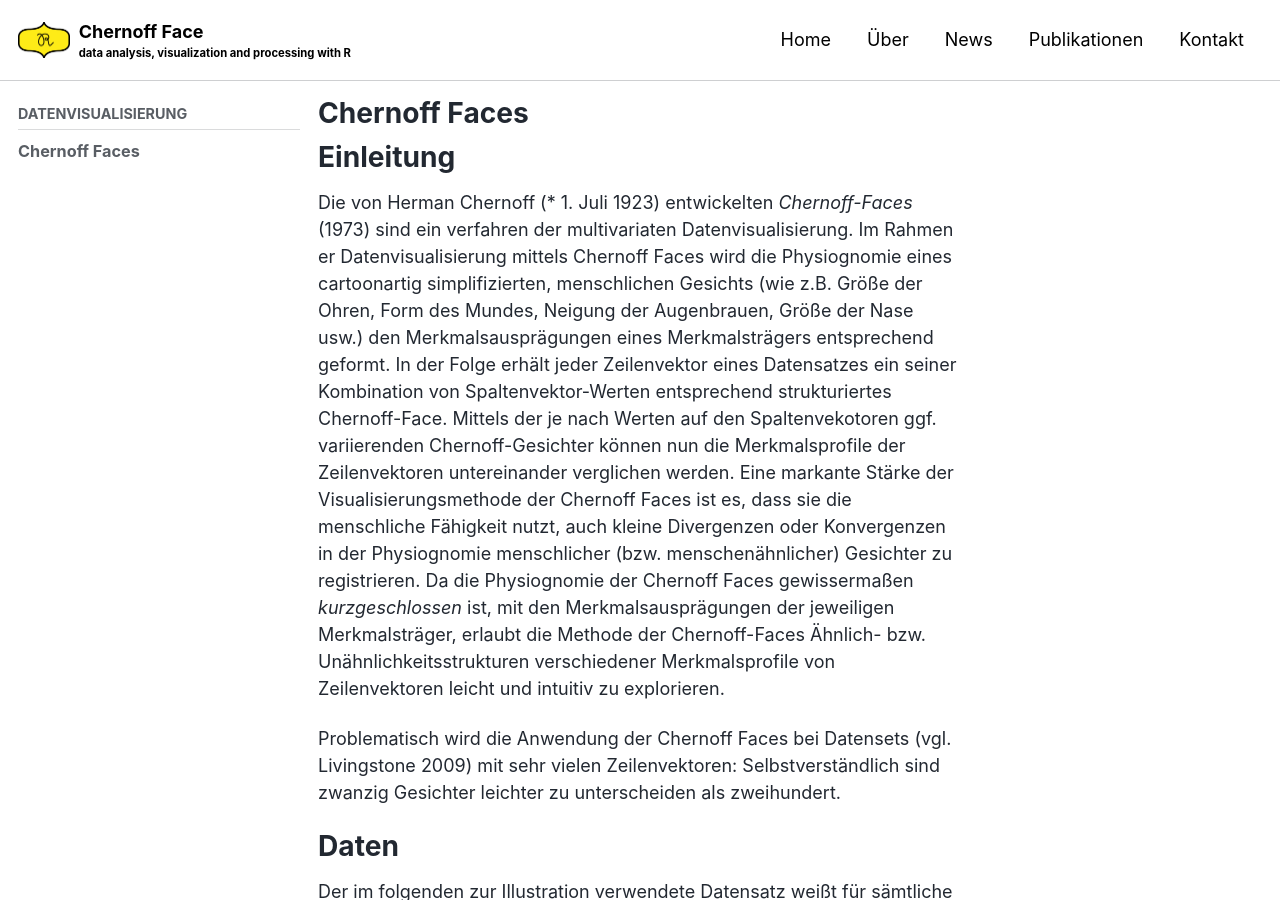
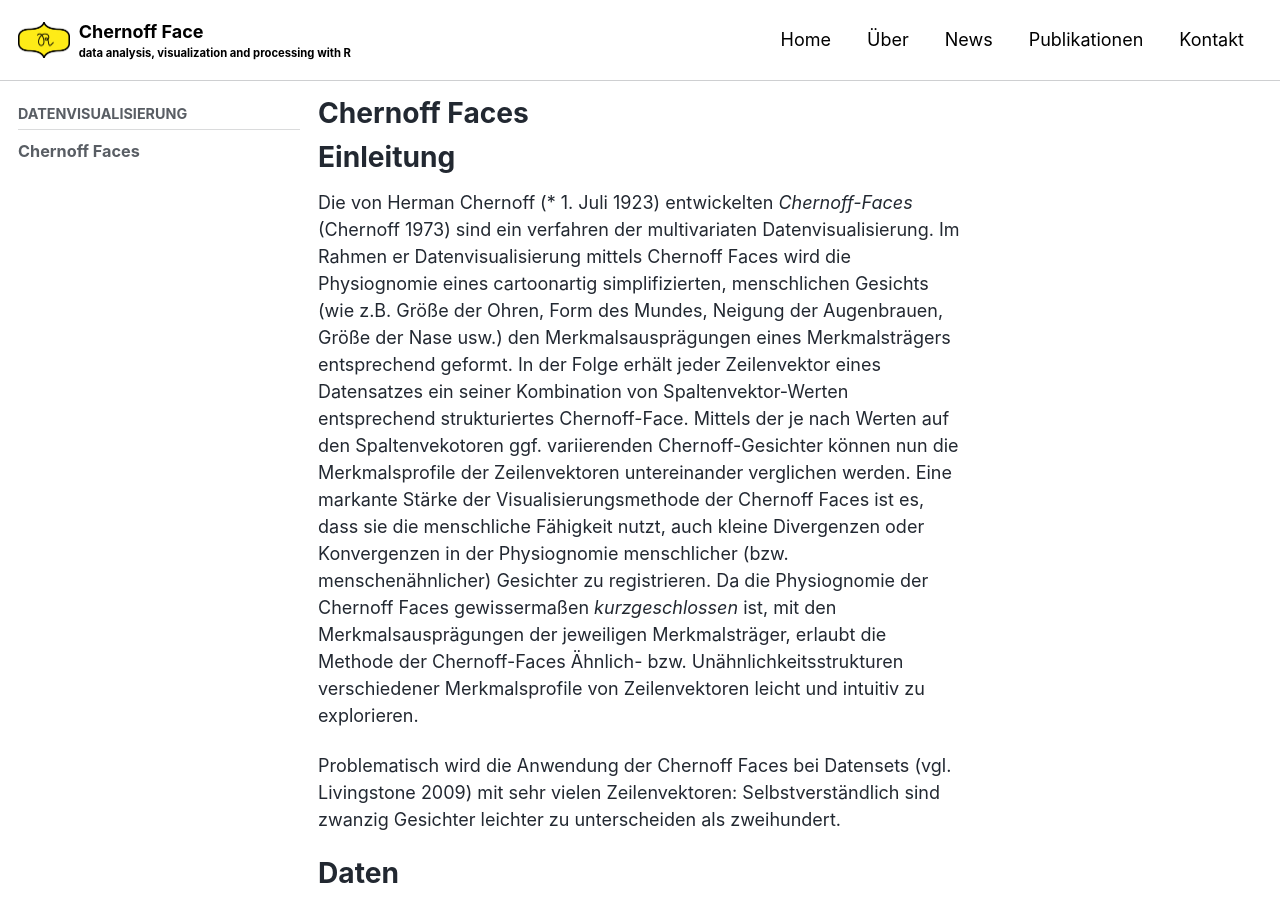
Before and after one commit to MalteHueckstaedt/Chernoff_Face, a Jekyll site: the page built from _pages/Chernoff.md, in a window 1280 px wide and 900 px high. Built offline with Jekyll 4.4.1, drawn with Linux system fonts in a browser that asks for light colours; cached includes are drawn as plain includes; nearby versions of some CDN libraries; some of the changed text lies outside the part shown.

Commit message:
Zitationskorrektur

```diff
--- a/_pages/Chernoff.md
+++ b/_pages/Chernoff.md
@@ -6,23 +6,24 @@ Einleitung
 ==========
 
 Die von Herman Chernoff (\* 1. Juli 1923) entwickelten *Chernoff-Faces*
-(1973) sind ein verfahren der multivariaten Datenvisualisierung. Im
-Rahmen er Datenvisualisierung mittels Chernoff Faces wird die
-Physiognomie eines cartoonartig simplifizierten, menschlichen Gesichts
-(wie z.B. Größe der Ohren, Form des Mundes, Neigung der Augenbrauen,
-Größe der Nase usw.) den Merkmalsausprägungen eines Merkmalsträgers
-entsprechend geformt. In der Folge erhält jeder Zeilenvektor eines
-Datensatzes ein seiner Kombination von Spaltenvektor-Werten entsprechend
-strukturiertes Chernoff-Face. Mittels der je nach Werten auf den
-Spaltenvekotoren ggf. variierenden Chernoff-Gesichter können nun die
-Merkmalsprofile der Zeilenvektoren untereinander verglichen werden. Eine
-markante Stärke der Visualisierungsmethode der Chernoff Faces ist es,
-dass sie die menschliche Fähigkeit nutzt, auch kleine Divergenzen oder
-Konvergenzen in der Physiognomie menschlicher (bzw. menschenähnlicher)
-Gesichter zu registrieren. Da die Physiognomie der Chernoff Faces
-gewissermaßen *kurzgeschlossen* ist, mit den Merkmalsausprägungen der
-jeweiligen Merkmalsträger, erlaubt die Methode der Chernoff-Faces
-Ähnlich- bzw. Unähnlichkeitsstrukturen verschiedener Merkmalsprofile von
+(Chernoff 1973) sind ein verfahren der multivariaten
+Datenvisualisierung. Im Rahmen er Datenvisualisierung mittels Chernoff
+Faces wird die Physiognomie eines cartoonartig simplifizierten,
+menschlichen Gesichts (wie z.B. Größe der Ohren, Form des Mundes,
+Neigung der Augenbrauen, Größe der Nase usw.) den Merkmalsausprägungen
+eines Merkmalsträgers entsprechend geformt. In der Folge erhält jeder
+Zeilenvektor eines Datensatzes ein seiner Kombination von
+Spaltenvektor-Werten entsprechend strukturiertes Chernoff-Face. Mittels
+der je nach Werten auf den Spaltenvekotoren ggf. variierenden
+Chernoff-Gesichter können nun die Merkmalsprofile der Zeilenvektoren
+untereinander verglichen werden. Eine markante Stärke der
+Visualisierungsmethode der Chernoff Faces ist es, dass sie die
+menschliche Fähigkeit nutzt, auch kleine Divergenzen oder Konvergenzen
+in der Physiognomie menschlicher (bzw. menschenähnlicher) Gesichter zu
+registrieren. Da die Physiognomie der Chernoff Faces gewissermaßen
+*kurzgeschlossen* ist, mit den Merkmalsausprägungen der jeweiligen
+Merkmalsträger, erlaubt die Methode der Chernoff-Faces Ähnlich- bzw.
+Unähnlichkeitsstrukturen verschiedener Merkmalsprofile von
 Zeilenvektoren leicht und intuitiv zu explorieren.
 
 Problematisch wird die Anwendung der Chernoff Faces bei Datensets (vgl.
```
Also changed, not shown: other parts of _pages/Chernoff.md (+5 -2 lines), _pages/Chernoff.Rmd (+4 -3 lines), _pages/Chernoff_files/figure-markdown_github/unnamed-chunk-6-1.png, _pages/Chernoff_files/figure-markdown_github/unnamed-chunk-6-2.png.
